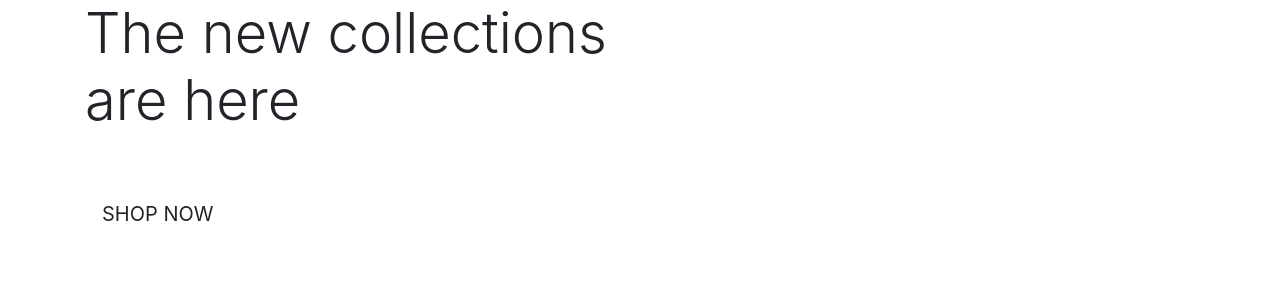
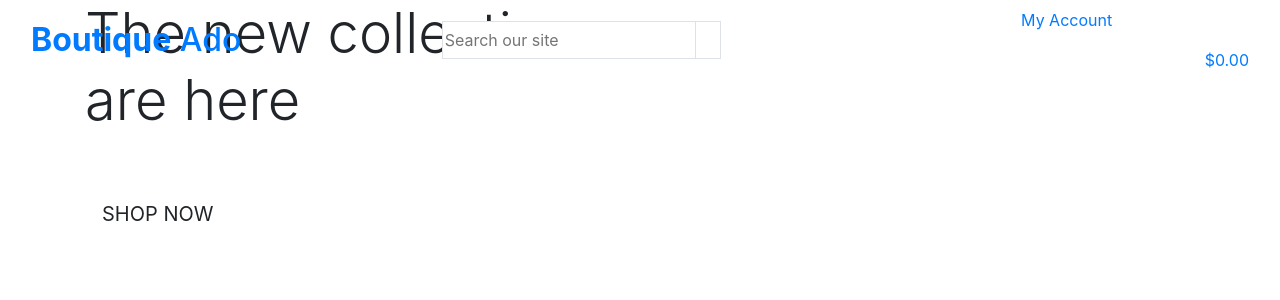
Before and after one commit to kera-cudmore/Boutique-Ado, a Django app: page / in a window 1280 px wide. Shown: the top 300 px of the page. Run offline with Django 3.2, Linux system fonts and the light colour scheme.

Commit message:
add: main page header

```diff
--- a/templates/base.html
+++ b/templates/base.html
@@ -4,7 +4,7 @@
 <html lang="en">
   <head>
 
-    <!-- META TAGS -->
+  <!-- META TAGS -->
     {% block meta %}
       <!-- Allows support of older internet explorer versions & eliminates HTML validation errors-->
       <meta http-equiv="X-UA-Compatible" content="ie=edge">
@@ -41,7 +41,72 @@
 
   <body>
 
-    <header class="container-fluid fixed-top"></header>
+    <header class="container-fluid fixed-top">
+      <div class="row">
+
+        <div class="col col-12 col-lg-4 my-auto py-lg-0 text-center text-lg-left">
+          <a href="{% url 'home' %}" class="nav-link main-logo-link">
+            <h2 class="logo-font text-black my-0"><strong>Boutique</strong> Ado</h2>
+          </a>
+        </div>
+
+        <div class="col col-12 col-lg-4 my-auto py-lg-0">
+          <form method="GET" action="">
+            <div class="input-group w-100">
+              <input class="form-controll border border-black rounded-0" type="text" name="q" placeholder="Search our site">
+              <div class="input-group-append">
+                <button class="form-control btn btn-black border border-black rounded-0" type="submit">
+                  <span class="icon">
+                    <i class="fas fa-search"></i>
+                  </span>
+                </button>
+              </div>
+            </div>
+          </form>
+        </div>
+
+        <div class="col col-12 col-lg-4 my-auto py-lg-0">
+          <ul class="list-inline list-unstyled text-center text-lg-right my-0">
+
+            <li class="list-inline-item-dropdown">
+              <a href="#" class="text-black nav-link" id="user-options" data-toggle="dropdown" aria-haspopup="true" aria-expanded="false">
+                <div class="text-center">
+                  <div><i class="fas fa-user fa-lg"></i></div>
+                  <p class="my-0">My Account</p>
+                </div>
+              </a>
+              <div class="dropdown-menu border-0" aria-labelledby="user-options">
+                {% if request.user.is_authenticated %}
+                  {% if request.user.is_superuser %}
+                    <a href="#" class="dropdown-item">Product Management</a>
+                  {% endif %}
+                  <a href="#" class="dropdown-item">My Profile</a>
+                  <a href="{% url 'account_logout' %}" class="dropdown-item">Logout</a>
+                {% else %}
+                  <a href="{% url 'account_signup' %}" class="dropdown-item">Register</a>
+                  <a href="{% url 'account_login' %}" class="dropdown-item">Login</a>
+                {% endif %}
+              </div>
+            </li>
+
+            <li class="list-inline-item">
+              <a href="" class="{% if grand_total %}text-info font-weight-bold {% else %}text-black{% endif %} nav-link">
+                <div class="text-center">
+                  <div><i class="fas fa-shopping-bag fa-lg"></i></div>
+                  <p class="my-0">
+                    {% if grand_total %}
+                      ${{ grand_total|floatformat:2 }}
+                    {% else %}
+                      $0.00
+                    {% endif %}
+                  </p>
+                </div>
+              </a>
+            </li>
+          </ul>
+        </div>
+      </div>
+    </header>
 
     {% if messages %}
       <div class="message-container"></div>
```
